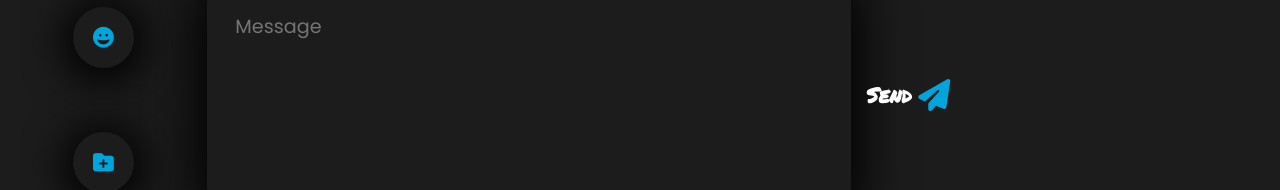
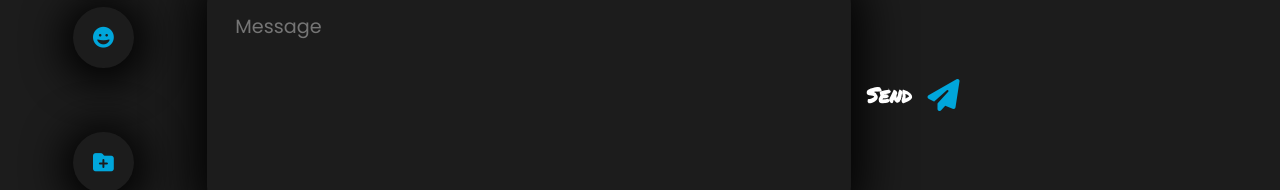
Before and after one commit to contawo/contawo-first-portfolio, a React (Create React App) app: page /contact in a window 1280 px wide. Shown: the part 300-490 px from the top of the page. Built offline with nearby package versions, Linux system fonts and the light colour scheme.

Commit message:
Contact Gap
Increase the gap between the message and the send button

```diff
--- a/src/index.css
+++ b/src/index.css
@@ -748,7 +748,7 @@ html, body {
 .send-message {
   display: flex;
   align-items: center;
-  gap: .5em;
+  gap: 1.2em;
   cursor: pointer;
   background: none;
   border: none;
```
